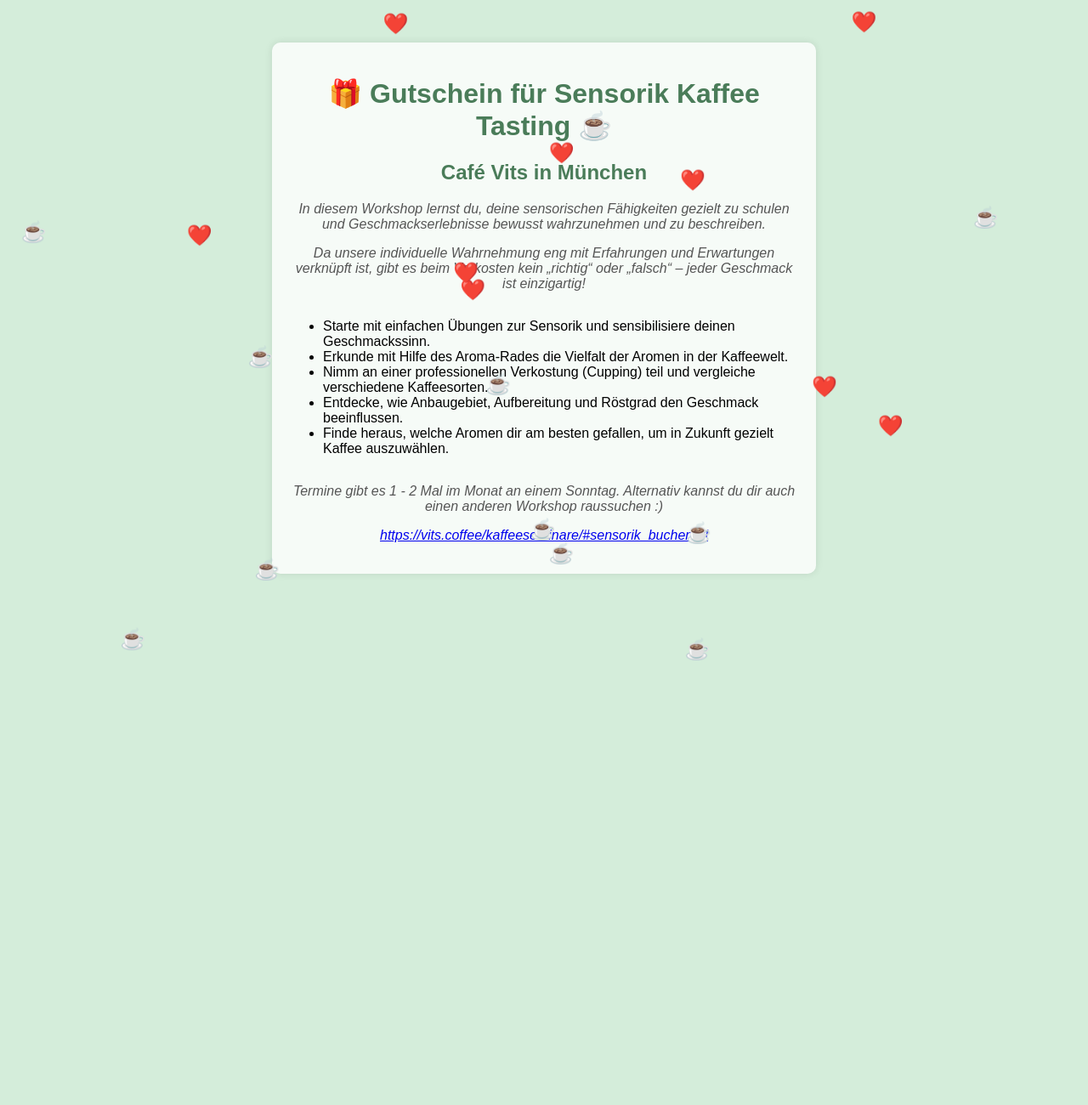
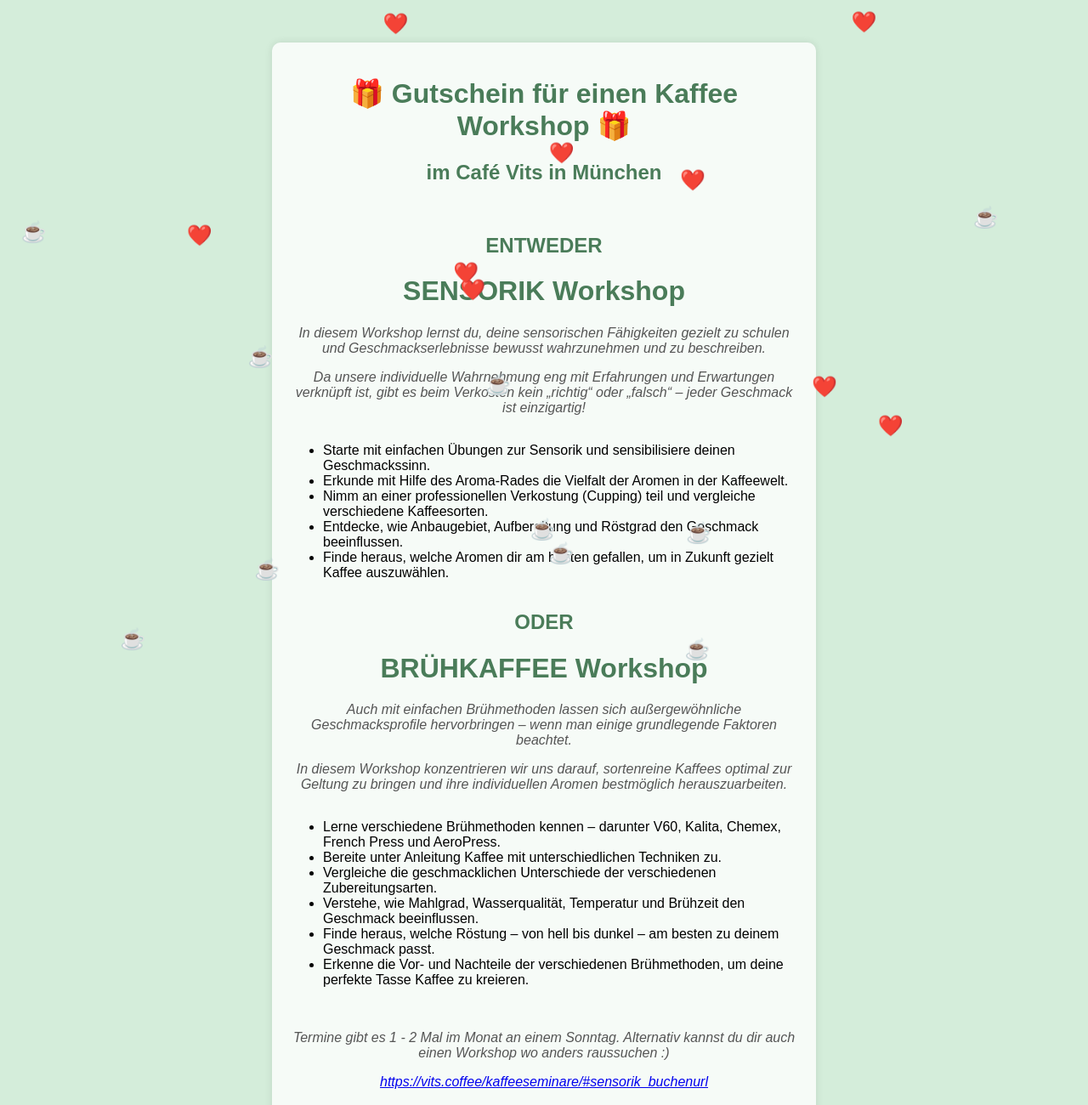
Before and after one commit to lunafrauhammer/Geschenk, a plain HTML site: page index.html in a window 1280 px wide. Shown: the top 1300 px of the page at 85% size. Before the commit the page ends 800 px from the top, so only its background shows below. Drawn offline with Linux system fonts and the light colour scheme.

Commit message:
Update index.html

```diff
--- a/index.html
+++ b/index.html
@@ -8,8 +8,11 @@
 </head>
 <body>
     <div class="container">
-        <h1>🎁 Gutschein für Sensorik Kaffee Tasting ☕</h1>
-        <h2>Café Vits in München</h2>
+        <h1>🎁 Gutschein für einen Kaffee Workshop 🎁</h1>
+        <h2>im Café Vits in München</h2>
+        <br>
+        <h2> ENTWEDER </h2>
+        <h1> SENSORIK Workshop</h1>
         <p class="intro">In diesem Workshop lernst du, deine sensorischen Fähigkeiten gezielt zu schulen und Geschmackserlebnisse bewusst wahrzunehmen und zu beschreiben. </p>
         <p class="note">Da unsere individuelle Wahrnehmung eng mit Erfahrungen und Erwartungen verknüpft ist, gibt es beim Verkosten kein „richtig“ oder „falsch“ – jeder Geschmack ist einzigartig!</p>
         <ul>
@@ -19,9 +22,29 @@
             <li>Entdecke, wie Anbaugebiet, Aufbereitung und Röstgrad den Geschmack beeinflussen.</li>
             <li>Finde heraus, welche Aromen dir am besten gefallen, um in Zukunft gezielt Kaffee auszuwählen.</li>
         </ul>
-        <p class="intro">Termine gibt es 1 - 2 Mal im Monat an einem Sonntag. Alternativ kannst du dir auch einen anderen Workshop raussuchen :)</p>
+
+        <br>
+        <h2> ODER </h2>
+        <h1> BRÜHKAFFEE Workshop</h1>
+        <p class="intro">Auch mit einfachen Brühmethoden lassen sich außergewöhnliche Geschmacksprofile hervorbringen – wenn man einige grundlegende Faktoren beachtet. </p>
+        <p class="note">In diesem Workshop konzentrieren wir uns darauf, sortenreine Kaffees optimal zur Geltung zu bringen und ihre individuellen Aromen bestmöglich herauszuarbeiten.</p>
+        <ul>
+            <li>Lerne verschiedene Brühmethoden kennen – darunter V60, Kalita, Chemex, French Press und AeroPress.</li>
+            <li>Bereite unter Anleitung Kaffee mit unterschiedlichen Techniken zu.</li>
+            <li>Vergleiche die geschmacklichen Unterschiede der verschiedenen Zubereitungsarten.</li>
+            <li>Verstehe, wie Mahlgrad, Wasserqualität, Temperatur und Brühzeit den Geschmack beeinflussen.</li>
+            <li>Finde heraus, welche Röstung – von hell bis dunkel – am besten zu deinem Geschmack passt.</li>
+            <li>Erkenne die Vor- und Nachteile der verschiedenen Brühmethoden, um deine perfekte Tasse Kaffee zu kreieren.</li>
+        </ul>
+
+        <br>
+        <br>
+
+
+        <p class="intro">Termine gibt es 1 - 2 Mal im Monat an einem Sonntag. Alternativ kannst du dir auch einen Workshop wo anders raussuchen :)</p>
         <p class="intro">
             <a href="https://vits.coffee/kaffeeseminare/#sensorik_buchenurl">https://vits.coffee/kaffeeseminare/#sensorik_buchenurl</a></p>
+
 
     </div>
     <script src="script.js"></script>
```
